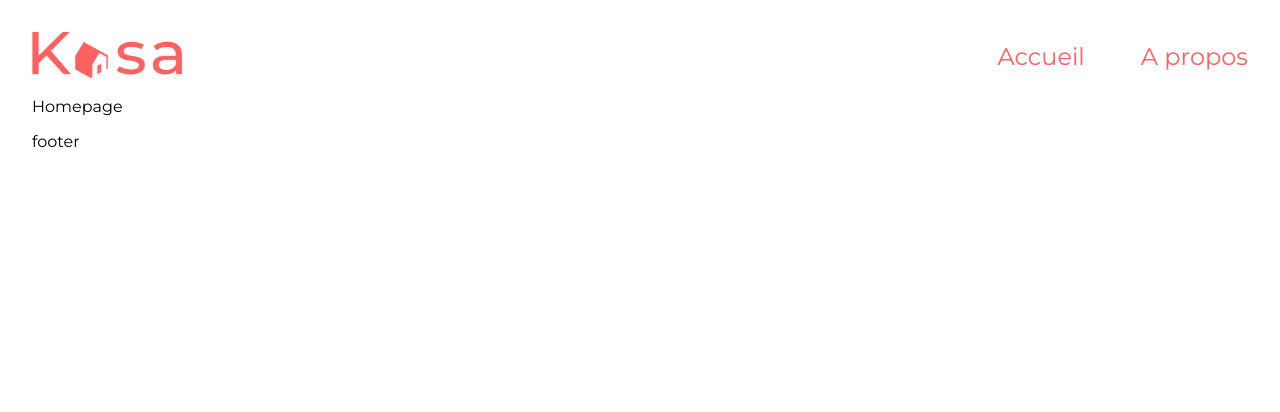
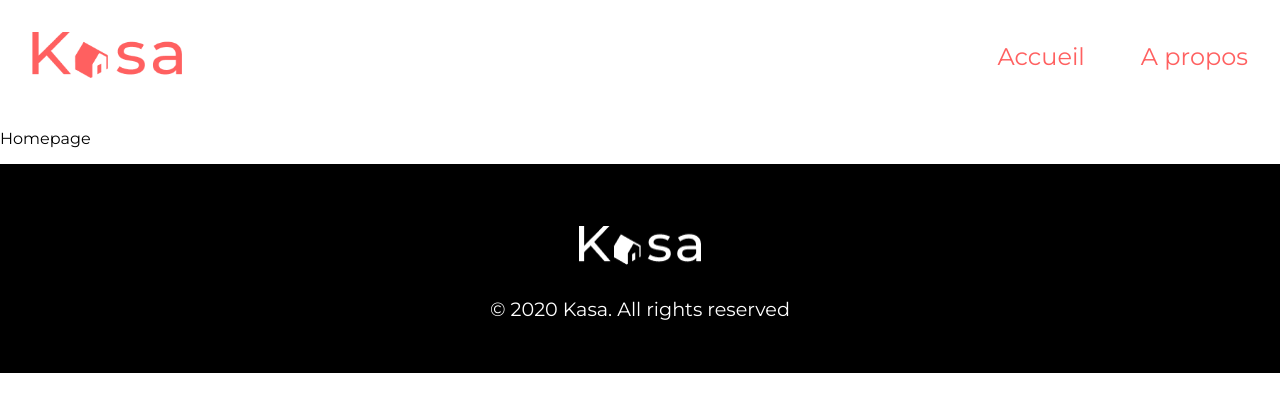
Before and after one commit to dubar-jeremy/oc-p11-kasa, a React (Vite) app: page / in a window 1280 px wide. Shown: the top 412 px of the page. Built offline with nearby package versions, Linux system fonts and the light colour scheme.

Commit message:
feat: footer integration

```diff
--- a/src/App.css
+++ b/src/App.css
@@ -1,12 +1,10 @@
 body {
-  padding: 1em;
-  max-width: 1240px;
   margin: 0 auto;
   font-family: var(--main-font);
 }
 
 @media screen and (min-width: 768px) {
-  body {
+  /* body {
     padding: 2em;
-  }
+  } */
 }
--- a/src/components/Layout/MainLayout.tsx
+++ b/src/components/Layout/MainLayout.tsx
@@ -1,12 +1,13 @@
 import { Outlet } from "react-router-dom";
 import Header from "../shared/header/Header";
+import Footer from "../shared/footer/Footer";
 
 const MainLayout = () => {
     return (
         <div>
             <Header />
             <Outlet />
-            <p>footer</p>
+            <Footer />
         </div>
     );
 }
--- /dev/null
+++ b/src/components/shared/footer/Footer.tsx
@@ -0,0 +1,17 @@
+import './footer.css';
+import logo from '../../../assets/logo_footer.png'
+const Footer = () => {
+
+    return (
+        <div className="footer">
+            <div className="footer_content">
+                <img src={logo} alt="logo" className='footer_logo' />
+                <div className='footer_signature'>
+                    <p>© 2020 Kasa. All rights reserved</p>
+                </div>
+            </div>
+        </div>
+    )
+}
+
+export default Footer;
--- /dev/null
+++ b/src/components/shared/footer/footer.css
@@ -0,0 +1,48 @@
+.footer {
+  background-color: var(--dark);
+  height: 209px;
+  display: flex;
+  flex-direction: column;
+  justify-content: center;
+  align-items: center;
+}
+
+.footer_content {
+  display: flex;
+  justify-content: center;
+  flex-direction: column;
+  gap: 0.5em;
+}
+
+.footer_logo {
+  margin: 0 auto;
+  width: 122px;
+  height: 39px;
+}
+
+.footer_signature {
+  width: 133px;
+}
+
+.footer_signature > p {
+  text-align: center;
+  color: var(--white);
+  margin: 0;
+  font-size: 0.8rem;
+}
+
+@media screen and (min-width: 768px) {
+  .footer_content {
+    height: 50%;
+    justify-content: end;
+    gap: 2em;
+  }
+
+  .footer_signature {
+    width: 100%;
+  }
+
+  .footer_signature > p {
+    font-size: 1.2rem;
+  }
+}
--- a/src/components/shared/header/header.css
+++ b/src/components/shared/header/header.css
@@ -1,6 +1,7 @@
 .header {
   display: flex;
   justify-content: space-between;
+  padding: 1em;
 }
 
 .header_logo {
@@ -29,6 +30,10 @@
 
 @media screen and (min-width: 768px) {
 
+    .header {
+        padding: 2em;
+    }
+
     .header_logo {
         width: 150px;
     }
--- a/src/index.css
+++ b/src/index.css
@@ -1,4 +1,6 @@
 :root {
   --pastel-red: #FF6060;
+  --dark: #000000;
+  --white: #ffffff;
   --main-font: 'Montserrat', sans-serif;
 }
```
Also changed, not shown: src/assets/logo_footer.png (added).
